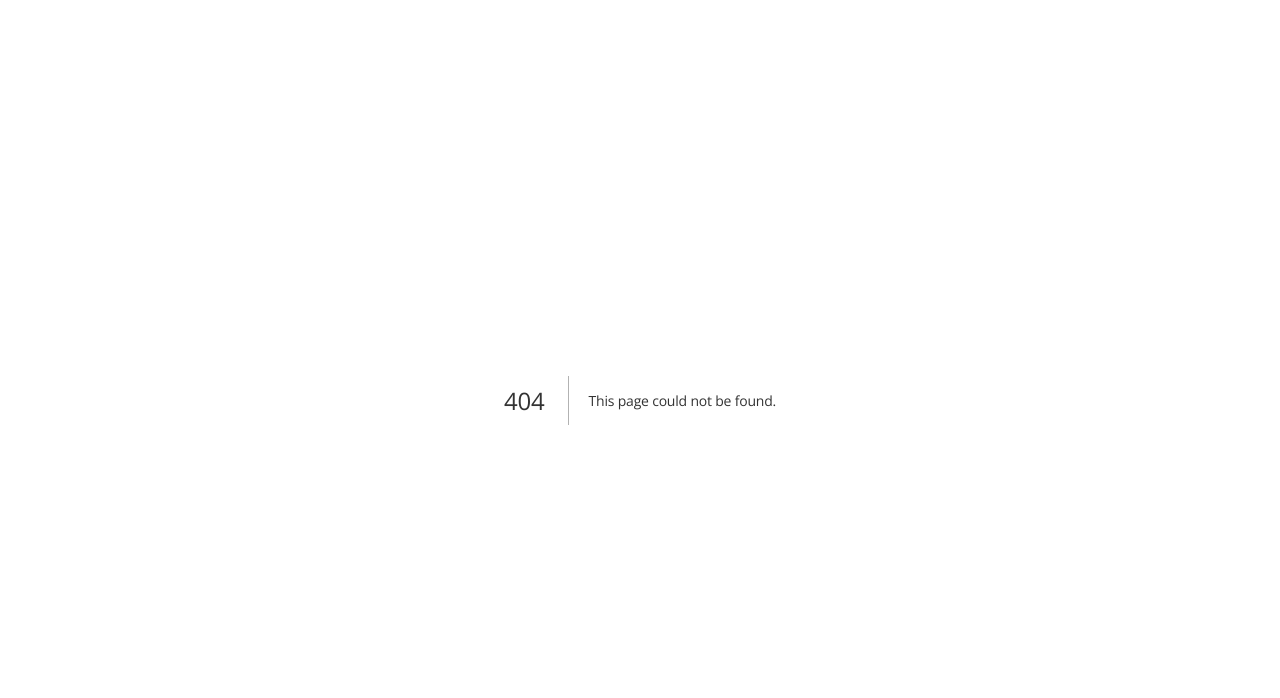
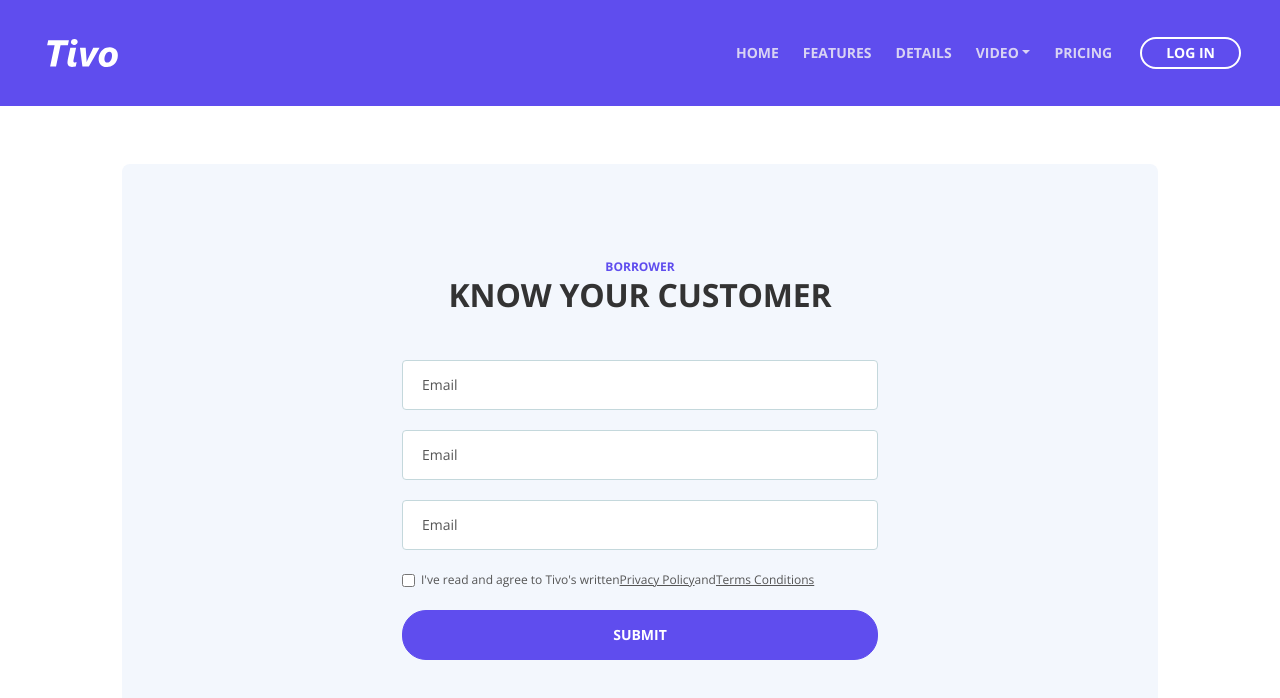
Before and after one commit to samyukthaa77/p2p-lending, a Next.js app: page /kyc_borrower in a window 1280 px wide. Before the commit this address had no page. Shown: the top 698 px of the page. Built offline with nearby package versions, Linux system fonts and the light colour scheme.

Commit message:
kyc borrower

```diff
--- /dev/null
+++ b/pages/kyc_borrower.js
@@ -0,0 +1,109 @@
+import React from "react";
+import Head from "next/head";
+import Header from "../components/header";
+
+const Kyc_borrower = () => {
+	return (
+		<>
+			<Header />
+
+			<div class="form" style={{ marginTop: 100 }}>
+				<div class="container">
+					<div class="row">
+						<div class="col-lg-12">
+							<div class="text-container">
+								<div class="above-heading">BORROWER</div>
+								<h2>KNOW YOUR CUSTOMER</h2>
+
+								<form
+									id="newsletterForm"
+									data-toggle="validator"
+									data-focus="false"
+								>
+									<div class="form-group">
+										<input
+											type="email"
+											class="form-control-input"
+											id="nemail"
+											required
+										/>
+										<label
+											class="label-control"
+											for="nemail"
+										>
+											Email
+										</label>
+										<div class="help-block with-errors"></div>
+									</div>
+									<div class="form-group">
+										<input
+											type="email"
+											class="form-control-input"
+											id="nemail"
+											required
+										/>
+										<label
+											class="label-control"
+											for="nemail"
+										>
+											Email
+										</label>
+										<div class="help-block with-errors"></div>
+									</div>
+									<div class="form-group">
+										<input
+											type="email"
+											class="form-control-input"
+											id="nemail"
+											required
+										/>
+										<label
+											class="label-control"
+											for="nemail"
+										>
+											Email
+										</label>
+										<div class="help-block with-errors"></div>
+									</div>
+									<div class="form-group checkbox">
+										<input
+											type="checkbox"
+											id="nterms"
+											value="Agreed-to-Terms"
+											required
+										/>
+										I've read and agree to Tivo's written
+										<a href="privacy-policy.html">
+											Privacy Policy
+										</a>
+										and
+										<a href="terms-conditions.html">
+											Terms Conditions
+										</a>
+										<div class="help-block with-errors"></div>
+									</div>
+									<div class="form-group">
+										<button
+											type="submit"
+											class="form-control-submit-button"
+										>
+											SUBMIT
+										</button>
+									</div>
+									<div class="form-message">
+										<div
+											id="nmsgSubmit"
+											class="h3 text-center hidden"
+										></div>
+									</div>
+								</form>
+							</div>
+						</div>
+					</div>
+				</div>
+			</div>
+		</>
+	);
+};
+
+export default Kyc_borrower;
--- a/styles/styles.css
+++ b/styles/styles.css
@@ -671,7 +671,7 @@ input[type="checkbox"] {
 /*     03. Navigation     */
 /**************************/
 .navbar-custom {
-	background-color: #5f4dee;
+	background-color: #5f4dee !important;
 	box-shadow: 0 0.0625rem 0.375rem 0 rgba(0, 0, 0, 0.1);
 	font: 700 0.875rem/0.875rem "Open Sans", sans-serif;
 	transition: all 0.2s;
```
